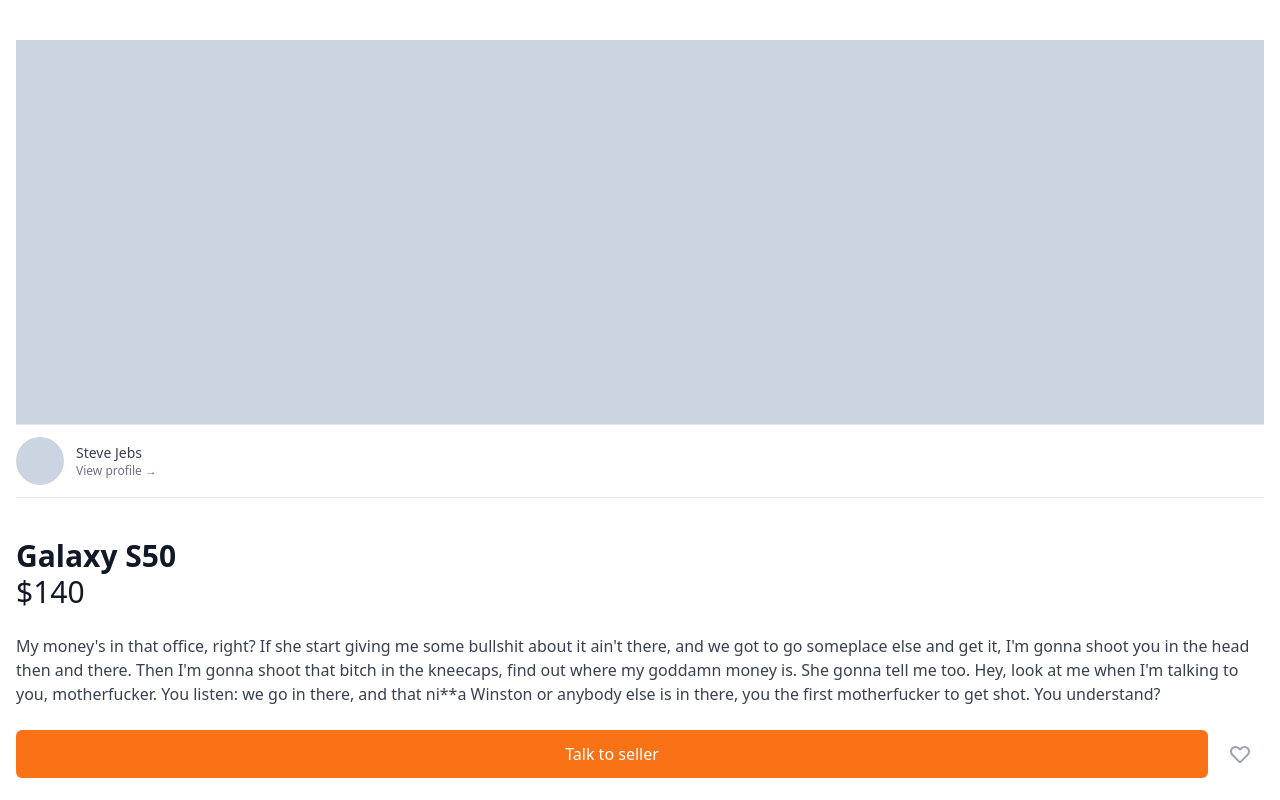
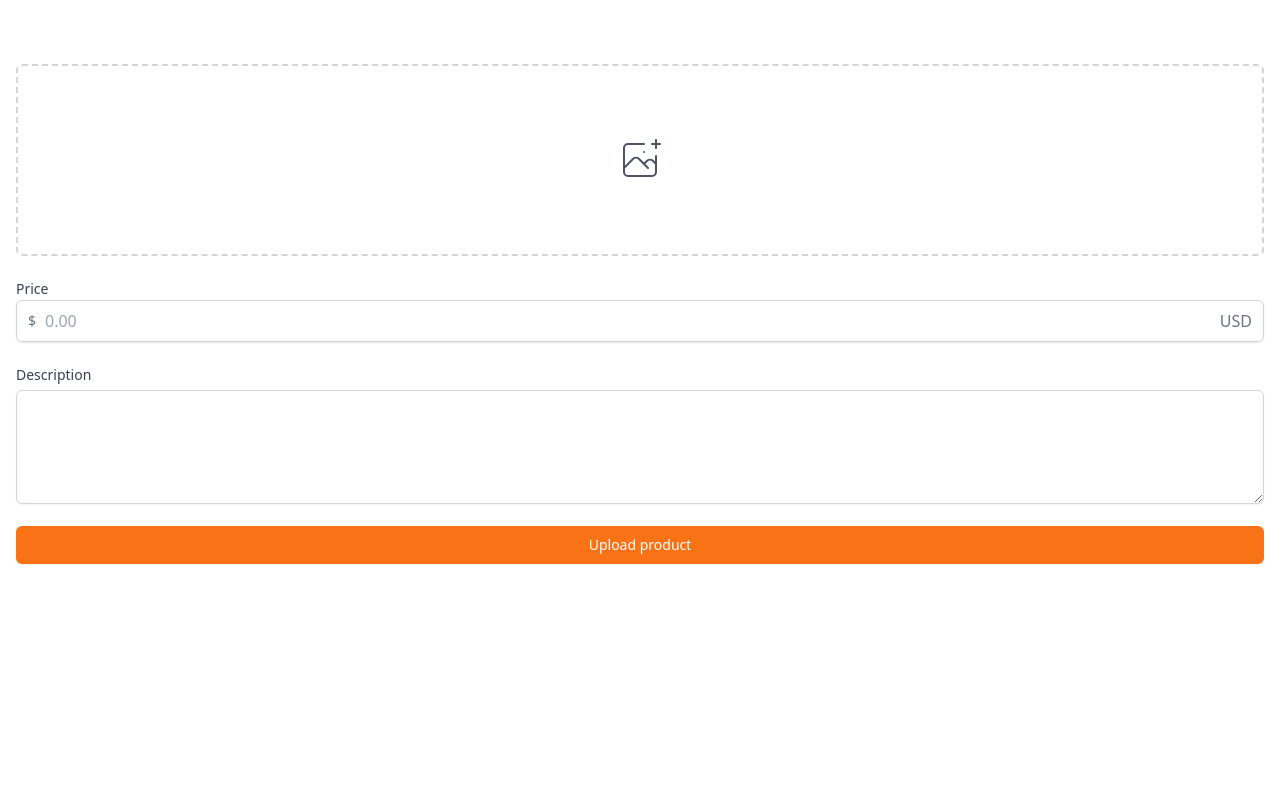
Before and after one commit to yeongminChae/NextJs-Deep-Studying, a Next.js app in the folder carrot-market/: page /items/upload in a window 1280 px wide. Shown: the top 800 px of the page. Built offline with nearby package versions, Linux system fonts and the light colour scheme.

Commit message:
Tailwind Practice : Upload Item

```diff
--- a/carrot-market/pages/enter.tsx
+++ b/carrot-market/pages/enter.tsx
@@ -40,13 +40,14 @@ export default function Enter() {
           </div>
         </div>
         <form className="flex flex-col mt-8">
-          <label className="text-sm font-medium text-gray-700">
+          <label htmlFor="input" className="text-sm font-medium text-gray-700">
             {method === "email" ? "Email address" : null}
             {method === "phone" ? "Phone number" : null}
           </label>
           <div className="mt-1">
             {method === "email" ? (
               <input
+                id="input"
                 type="email"
                 className="appearance-none w-full px-3 py-2 border border-gray-300 rounded-md shadow-sm placeholder-gray-400 focus:outline-none focus:ring-orange-500 focus:border-orange-500  "
                 required
@@ -56,10 +57,11 @@ export default function Enter() {
               <div className="flex rounded-md shadow-sm">
                 <span className="flex items-center justify-center px-3 rounded-l-md border border-r-0 border-gray-300 bg-gray-50 text-gray-500 secelt-none text-sm">
                   +82
-                </span>{" "}
+                </span>
                 <input
+                  id="input"
+                  type="number"
                   className="appearance-none w-full px-3 py-2 border border-gray-300 rounded-md rounded-l-none shadow-sm placeholder-gray-400 focus:outline-none focus:ring-orange-500 focus:border-orange-500 "
-                  type="number"
                   required
                   placeholder=""
                 />
--- /dev/null
+++ b/carrot-market/pages/items/upload.tsx
@@ -0,0 +1,65 @@
+import type { NextPage } from "next";
+
+const Upload: NextPage = () => {
+  return (
+    <div className="px-4 py-16">
+      <div>
+        <label className="text-gray-600 hover:text-orange-500 hover:border-orange-500 cursor-pointer  w-full flex items-center justify-center border-2 border-dashed border-gray-300 h-48 rounded-md">
+          <svg
+            className="h-12 w-12"
+            stroke="currentColor"
+            fill="none"
+            viewBox="0 0 48 48"
+            aria-hidden="true"
+          >
+            <path
+              d="M28 8H12a4 4 0 00-4 4v20m32-12v8m0 0v8a4 4 0 01-4 4H12a4 4 0 01-4-4v-4m32-4l-3.172-3.172a4 4 0 00-5.656 0L28 28M8 32l9.172-9.172a4 4 0 015.656 0L28 28m0 0l4 4m4-24h8m-4-4v8m-12 4h.02"
+              strokeWidth={2}
+              strokeLinecap="round"
+              strokeLinejoin="round"
+            />
+          </svg>
+          <input className="hidden" type="file" />
+        </label>
+      </div>
+      <div className="my-5">
+        <label
+          className="mb-1 text-sm font-medium text-gray-700"
+          htmlFor="price"
+        >
+          Price
+        </label>
+        <div className="rounded-md shadow-sm flex items-center relative ">
+          <div className="absolute left-0 pl-3 flex items-center justify-center pointer-events-none  ">
+            <span className="text-gray-500 text-sm">$</span>
+          </div>
+          <input
+            id="price"
+            type="text"
+            placeholder="0.00"
+            className="appearance-none w-full pl-7 px-3 py-2 border border-gray-300 rounded-md shadow-sm placeholder-gray-400 focus:outline-none focus:ring-orange-500 focus:border-orange-500  "
+          />
+          <div className="absolute right-0 pr-3 flex items-center pointer-events-none ">
+            <span className="text-gray-500">USD</span>
+          </div>
+        </div>
+      </div>
+      <div>
+        <label className="mb-1 text-sm font-medium text-gray-700">
+          Description
+        </label>
+        <div>
+          <textarea
+            className="mt-1 shadow-sm w-full focus:ring-1 focus:ring-orange-500 rounded-md border-gray-300 focus:border-orange-500"
+            rows={4}
+          />
+        </div>
+      </div>
+      <button className="mt-4 w-full bg-orange-500 hover:bg-orange-600 text-white py-2 px-3 border border-transparent rounded-md shadow-sm text-sm font-medium focus:ring-2 focus:ring-offset-2 focus:ring-orange-500 focus:outline-none ">
+        Upload product
+      </button>
+    </div>
+  );
+};
+
+export default Upload;
```
